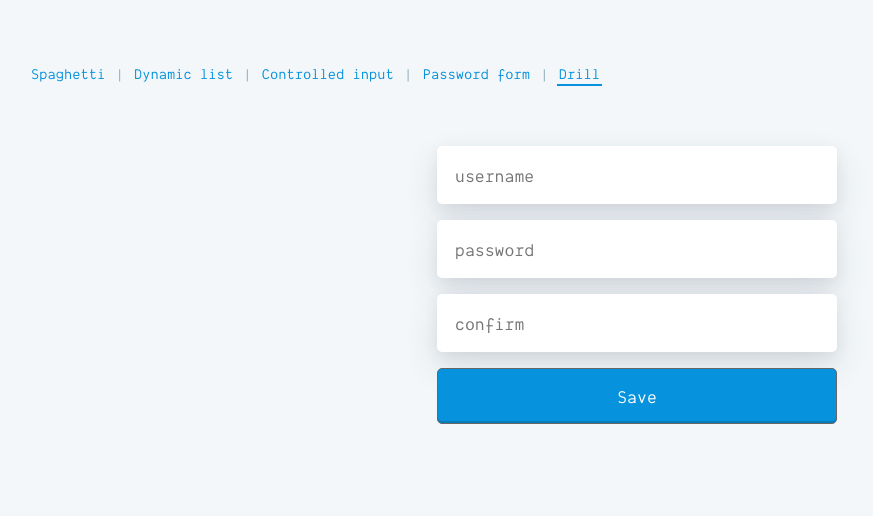
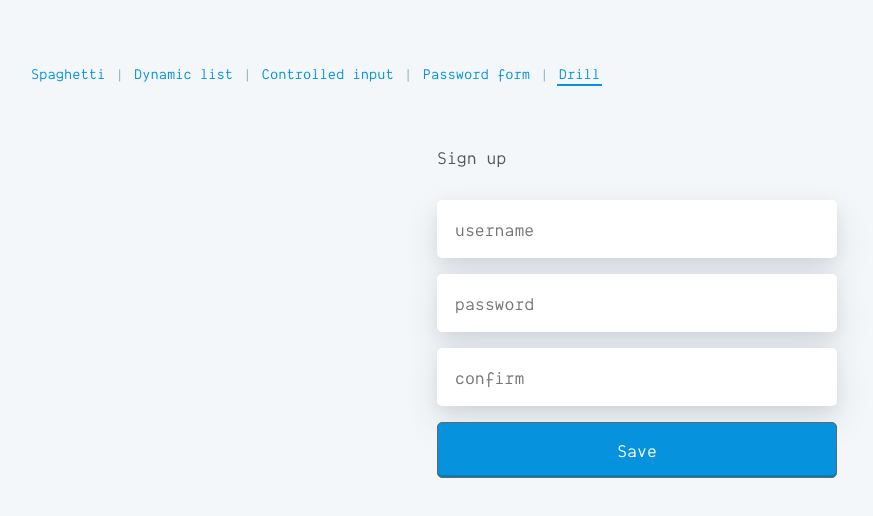
Before and after one commit to siddharthkp/refactoring, a React (Create React App) app: page /drill in a window 1280 px wide. Shown: the top 516 px of the page, without its empty margins (3-876 px from the left). Built offline with nearby package versions, Linux system fonts and the light colour scheme.

Commit message:
drill label

```diff
--- a/src/drill.js
+++ b/src/drill.js
@@ -5,6 +5,7 @@ import React from 'react'
 const ProfileForm = props => {
   return (
     <Form>
+      <label>Sign up</label>
       <TextInput placeholder="username" />
       <TextInput type="password" placeholder="password" />
       <TextInput type="password" placeholder="confirm" />
```
